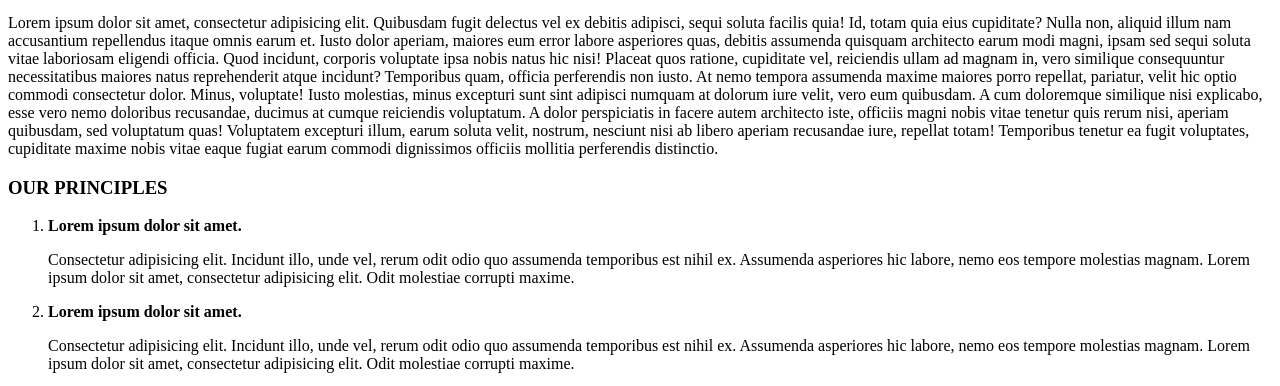
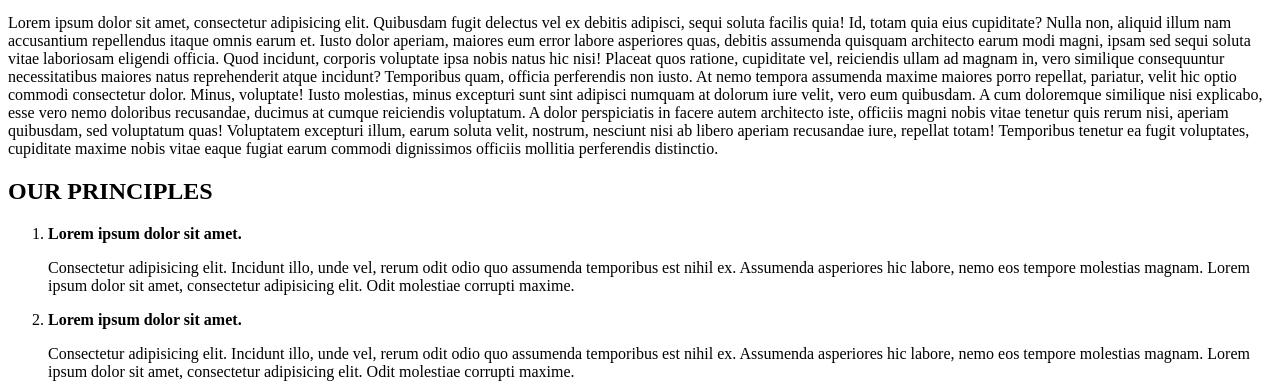
Before and after one commit to boyardd/goit-fe-course, a plain HTML site: page module_02/index.html in a window 1280 px wide. Shown: the part 407-793 px from the top of the page. Drawn offline with Linux system fonts and the light colour scheme.

Commit message:
delete ds_store

```diff
--- a/module_02/index.html
+++ b/module_02/index.html
@@ -29,7 +29,7 @@
 			distinctio.</p>
 	</div>
 <div>
-	<h3> OUR PRINCIPLES </h3>
+	<h2> OUR PRINCIPLES </h2>
 	<ol>
 		<li>
 			<p>
```
Also changed, not shown: 2 other files.
